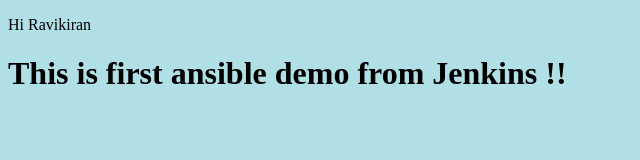
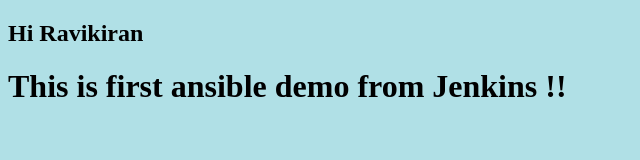
Before and after one commit to RavikiranAB/Java-Demo-Anisble_playbook, a plain HTML site: page index.html in a window 1280 px wide. Shown: the whole page, without its empty margins (0-640 px from the left). Drawn offline with Linux system fonts and the light colour scheme.

Commit message:
Update index.html

```diff
--- a/index.html
+++ b/index.html
@@ -2,7 +2,7 @@
 <html>
 <body style="background-color:powderblue;">
 
-<p>Hi Ravikiran </p>
+<h2>Hi Ravikiran </h2>
 
 <h1>This is first ansible demo from Jenkins !!</h1>
 </body>
```
